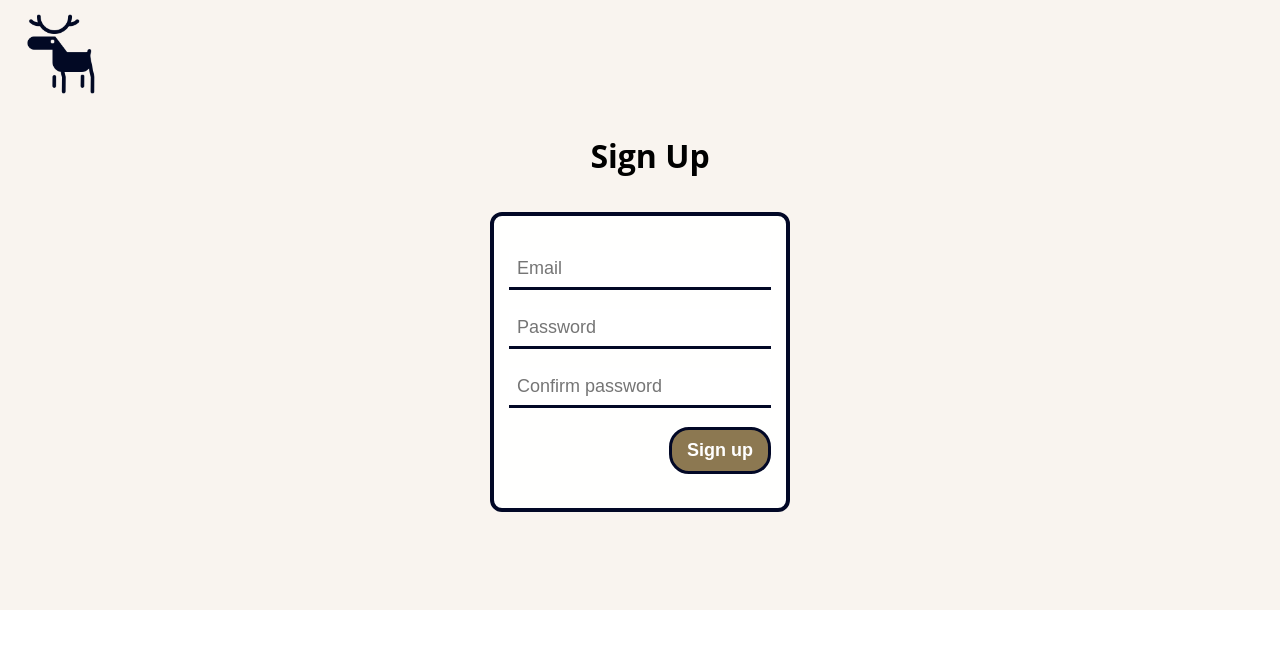
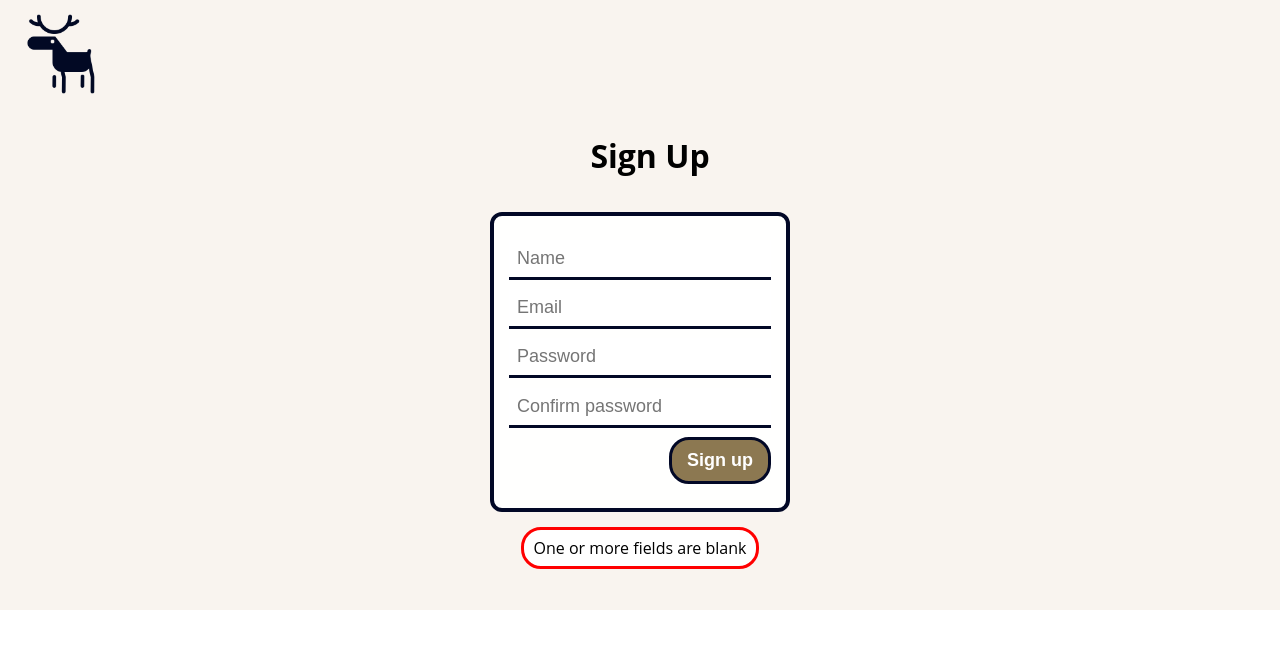
Before and after one commit to OROHealth/gom-jabbar, a React (Create React App) app in the folder caribou/client/: page /signup in a window 1280 px wide. Both pictures are taken after a click on the button "Sign up". Shown: the top 648 px of the page. Built offline with nearby package versions, Linux system fonts and the light colour scheme.

Commit message:
sign up all done

```diff
--- a/caribou/client/src/Header.js
+++ b/caribou/client/src/Header.js
@@ -13,7 +13,7 @@ const Header = () => {
   };
   return (
     <Wrapper>
-      <Link to="/">
+      <Link to={currentUser === null ? "/" : "/map"}>
         <Logo src={reindeer} alt="Caribou Logo" />
       </Link>
       {currentUser !== null && (
--- a/caribou/client/src/pages/SignUp.js
+++ b/caribou/client/src/pages/SignUp.js
@@ -1,11 +1,18 @@
-import React, { useState } from "react";
+import React, { useState, useContext } from "react";
 import styled from "styled-components";
+import { CurrentUserContext } from "../CurrentUserContext";
+import { useHistory } from "react-router-dom";
+
 import { Button, Input, Title } from "../StyledComponents";
 
 const SignUp = () => {
+  const history = useHistory();
+  const { currentUser, setCurrentUser } = useContext(CurrentUserContext);
+  const [errorMessage, setErrorMessage] = useState(null);
   const [email, setEmail] = useState("");
   const [password, setPassword] = useState("");
   const [confirm, setConfirm] = useState("");
+  const [name, setName] = useState("");
 
   const handleEmail = (event) => {
     setEmail(event.target.value);
@@ -16,11 +23,49 @@ const SignUp = () => {
   const handleConfirm = (event) => {
     setConfirm(event.target.value);
   };
-  const handleSignUp = () => {};
+  const handleName = (event) => {
+    setName(event.target.value);
+  };
+  const handleSignUp = () => {
+    if (name === "" || email === "" || password === "") {
+      setErrorMessage("One or more fields are blank");
+    } else if (password !== confirm) {
+      setErrorMessage("Passwords do not match");
+    } else if (email.substr(email.indexOf("@") - 5, 5) !== "carib") {
+      setErrorMessage("Email name must end in 'carib'");
+    } else {
+      fetch("/adduser", {
+        method: "post",
+        headers: {
+          "Content-Type": "application/json",
+        },
+        body: JSON.stringify({
+          name: name,
+          _id: email,
+          password: password,
+        }),
+      })
+        .then((res) => res.json())
+        .then((data) => {
+          if (data.status === 201) {
+            setCurrentUser(data.data);
+            history.push("/map");
+          } else {
+            setErrorMessage("Email Already exists");
+          }
+        });
+    }
+  };
   return (
     <Wrapper>
       <Title>Sign Up</Title>
       <Box>
+        <Input
+          type="text"
+          placeholder="Name"
+          value={name}
+          onChange={handleName}
+        />
         <Input
           type="email"
           placeholder="Email"
@@ -39,12 +84,20 @@ const SignUp = () => {
           value={confirm}
           onChange={handleConfirm}
         />
-        <Button>Sign up</Button>
+        <Button onClick={handleSignUp}>Sign up</Button>
       </Box>
+      {errorMessage !== null && <Error>{errorMessage}</Error>}
     </Wrapper>
   );
 };
 
+const Error = styled.div`
+  margin-top: 15px;
+  padding: 10px;
+  background-color: white;
+  border-radius: 20px;
+  border: 3px solid red;
+`;
 const Wrapper = styled.div`
   height: 500px;
   display: flex;
```
